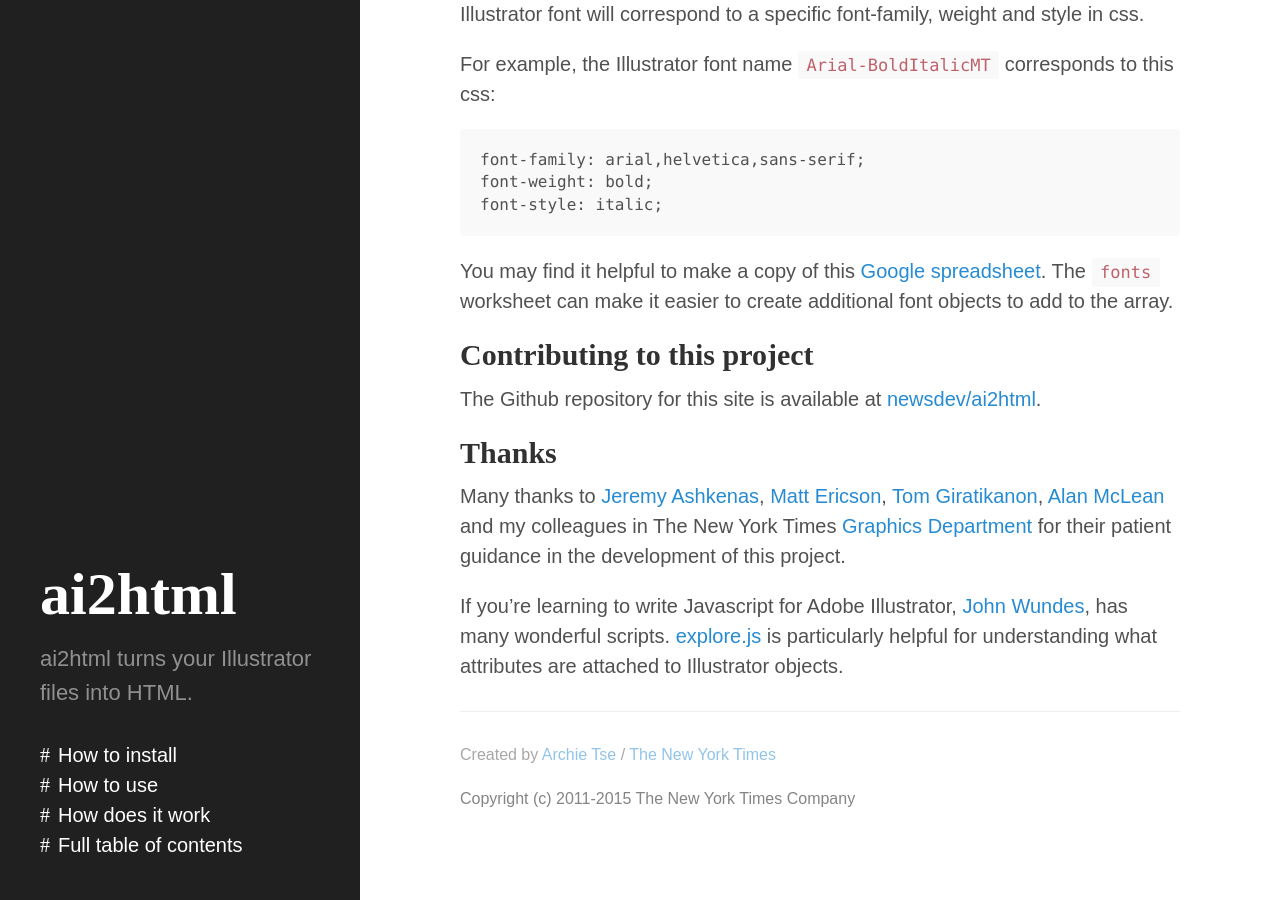
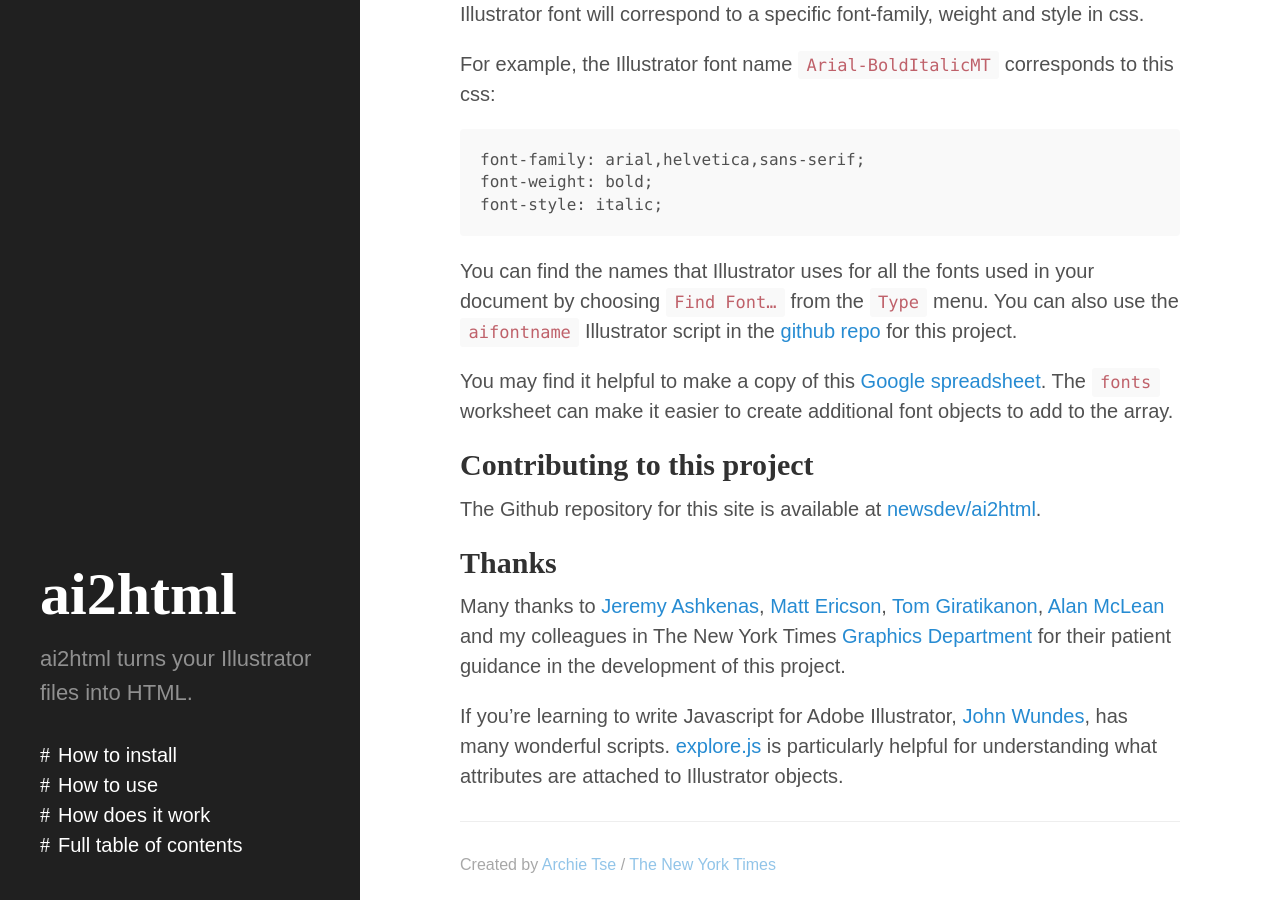
Before and after one commit to newsdev/ai2html, a Jekyll site: the page built from index.md, in a window 1280 px wide and 900 px high, scrolled down 12402 px. Built offline with Jekyll 4.4.1, drawn with Linux system fonts in a browser that asks for light colours; Markdown is read by kramdown in place of the engine named in the settings.

Commit message:
Sync README.md in master branch to index.md in gh-pages

````diff
--- a/index.md
+++ b/index.md
@@ -275,6 +275,8 @@
 font-style: italic;
 ```
 
+You can find the names that Illustrator uses for all the fonts used in your document by choosing `Find Font…` from the `Type` menu. You can also use the `aifontname` Illustrator script in the [github repo](https://github.com/newsdev/ai2html) for this project.
+
 You may find it helpful to make a copy of this [Google spreadsheet](http://bit.ly/1BP86RH). The `fonts` worksheet can make it easier to create additional font objects to add to the array.
 
 
````
Also changed, not shown: README.md (deleted).
